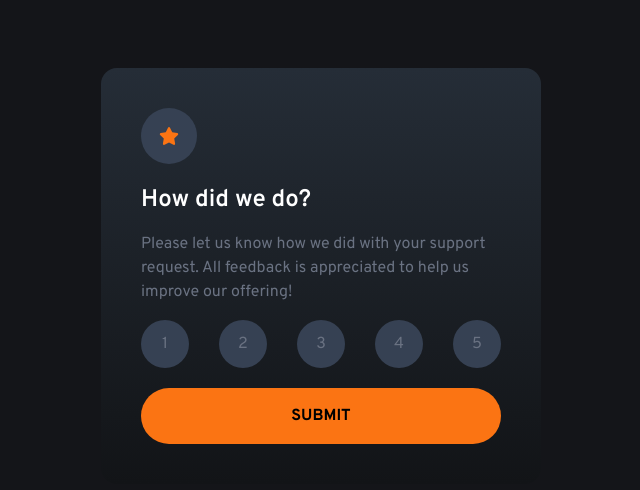
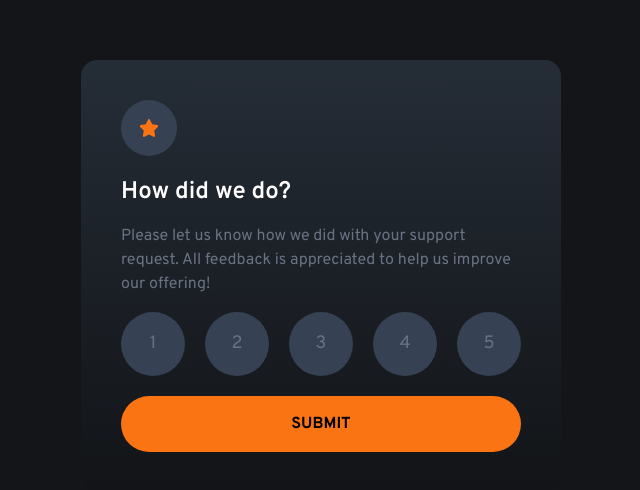
Before and after one commit to Great-kiola/Tailwind-practice, a React (Vite) app in the folder tailwind-frontend/: page / in a window 1280 px wide. Shown: the part 124-614 px from the top of the page, without its empty margins (319-959 px from the left). Built offline with nearby package versions, Linux system fonts and the light colour scheme.

Commit message:
style: adjust width of rating component and update text size in rating-numbers for better layout

```diff
--- a/tailwind-frontend/src/components/RatingComponent.jsx
+++ b/tailwind-frontend/src/components/RatingComponent.jsx
@@ -6,7 +6,7 @@ const RatingComponent = () => {
   return <>
     <div className='ratingBackground h-screen flex items-center justify-center font-overpass'>
 
-      <div className='w-110 bg-linear-to-t from-rating-dark to-rating-light p-10 rounded-2xl'>
+      <div className='w-120 bg-linear-to-t from-rating-dark to-rating-light p-10 rounded-2xl'>
 
 
         <div className='rounded-full bg-gray-700 flex size-14 justify-center items-center'>
--- a/tailwind-frontend/src/index.css
+++ b/tailwind-frontend/src/index.css
@@ -67,5 +67,5 @@
 }
 
 .rating-numbers {
-  @apply text-gray-500 size-12 bg-gray-700 flex items-center justify-center rounded-full p-5 hover:cursor-pointer hover:bg-gray-400 hover:text-white
+  @apply text-gray-500 size-16 bg-gray-700 flex items-center justify-center rounded-full p-5 hover:cursor-pointer hover:bg-gray-400 hover:text-white text-lg
 }
```
